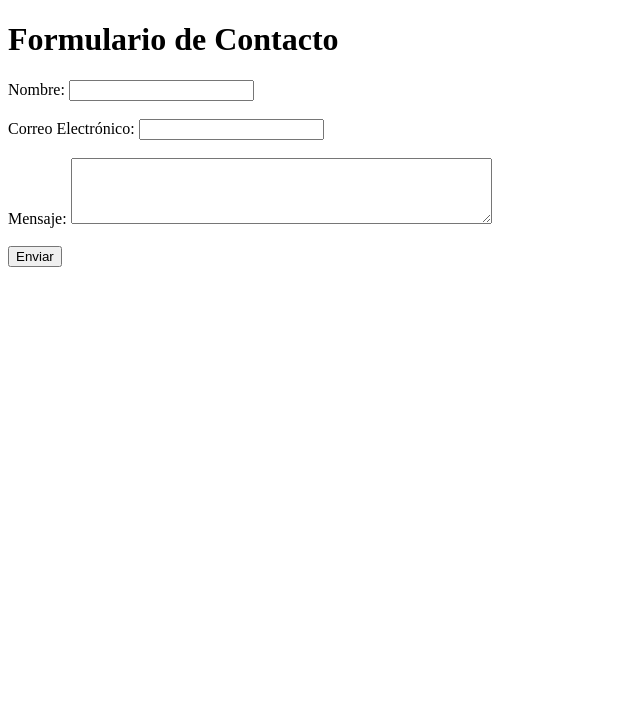
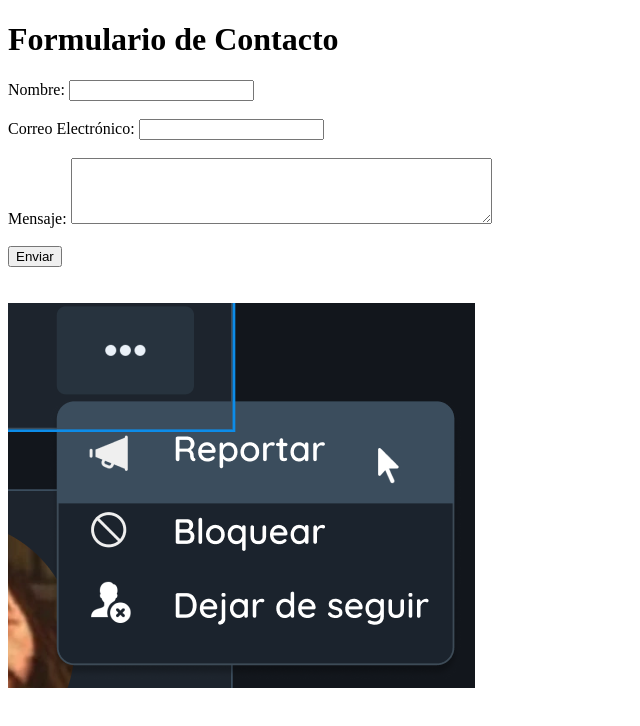
Before and after one commit to carloslair24/Acciondemejora30-07-2024, a plain HTML site: page index.html in a window 1280 px wide. Shown: the whole page, without its empty margins (0-640 px from the left). Drawn offline with Linux system fonts and the light colour scheme; files whose address does not match are found by name.

Commit message:
.\.git\imagenes

```diff
--- a/index.html
+++ b/index.html
@@ -22,5 +22,9 @@
 
         <input type="submit" value="Enviar">
     </form>
+
+    <br><br>
+
+    <img src="C:\Users\lairc\Desktop\Acciondemejora\Acciondemejora30-07-2024\imagenes\Captura de pantalla 2024-07-16 161952.png" alt="Descripción de la imagen">
 </body>
 </html>
```
Also changed, not shown: imagenes/Captura de pantalla 2024-07-16 161952.png (added), 1 other file.
